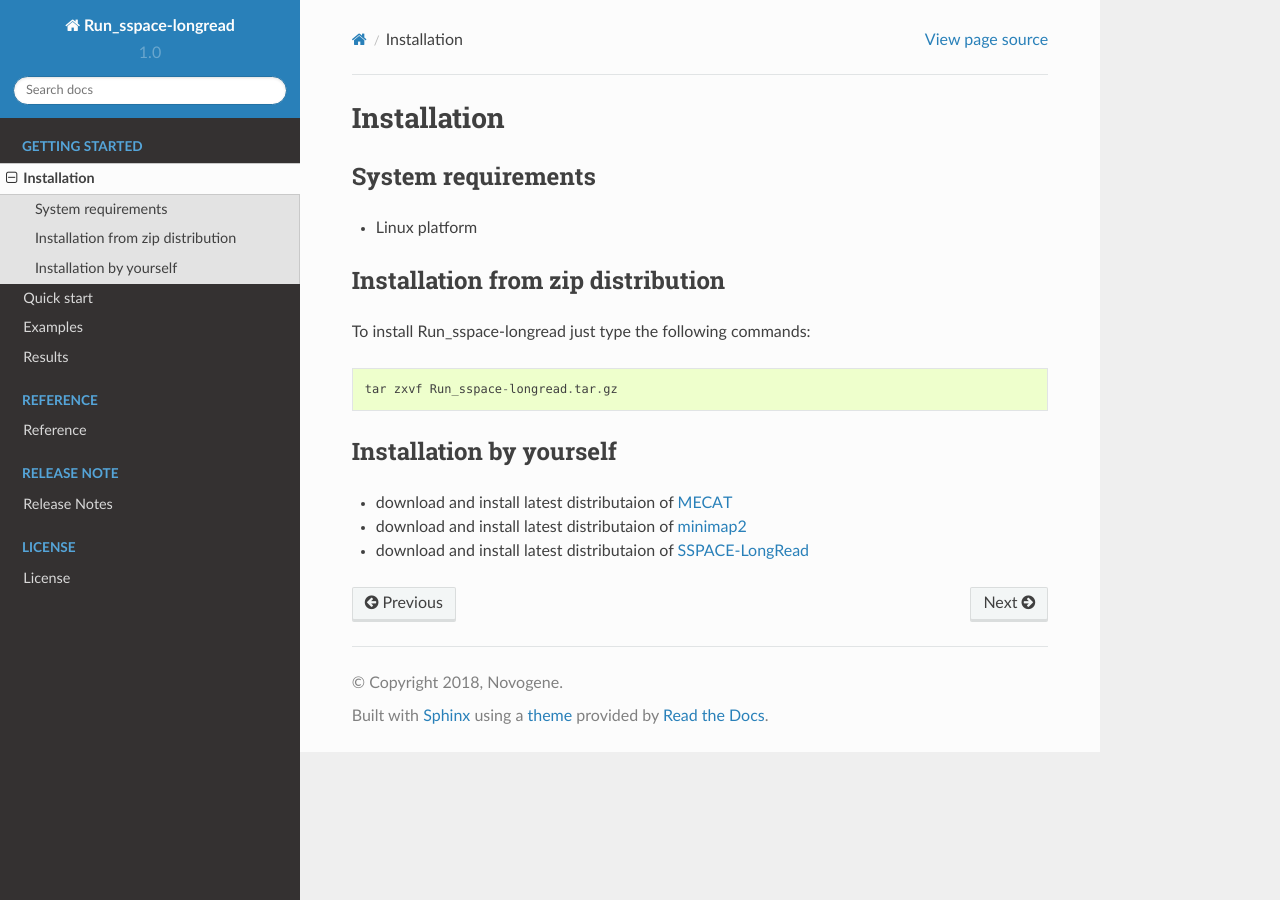
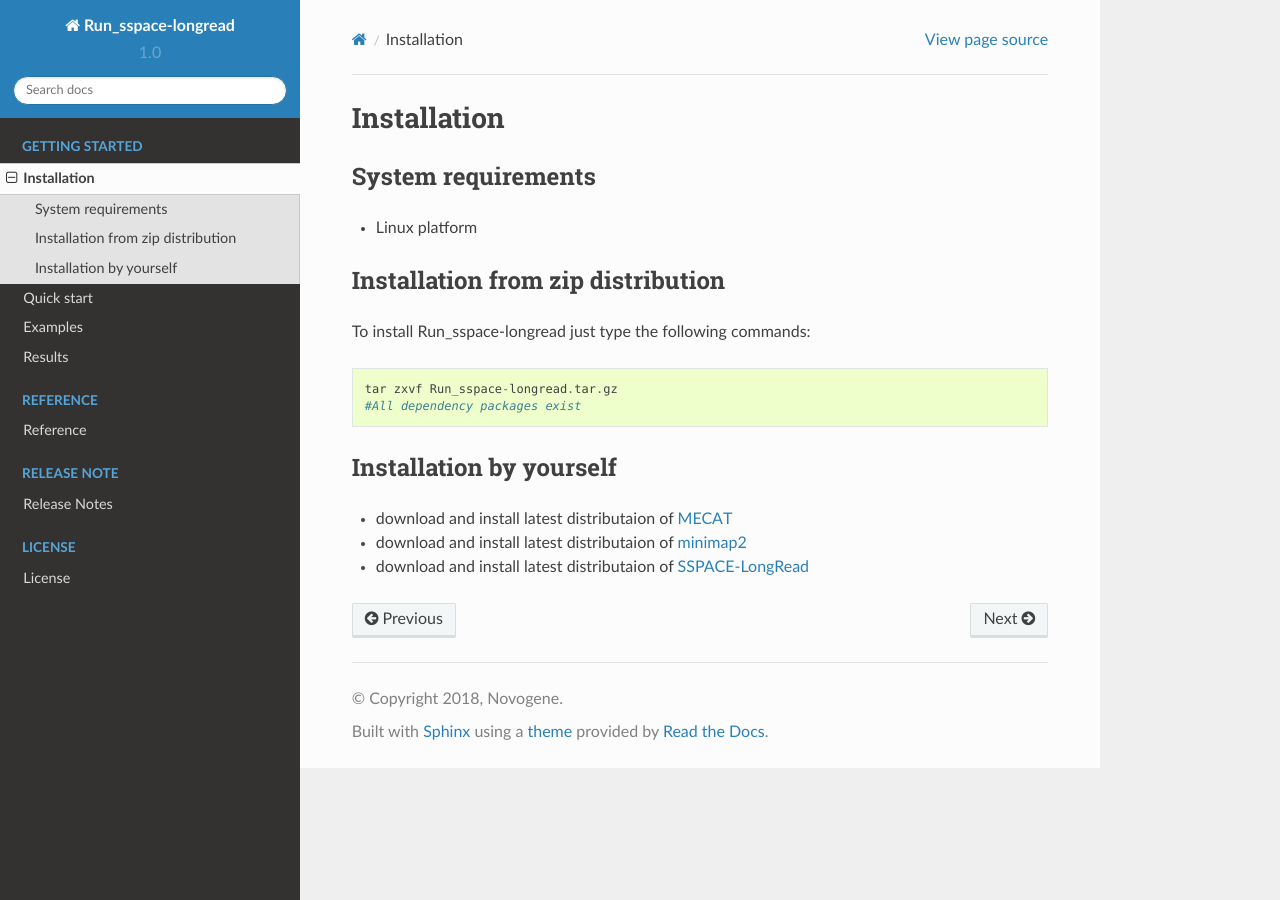
Before and after one commit to xuguoliang1/Run_sspace-longread, a Sphinx documentation site: the page built from source/install.rst, in a window 1280 px wide. Built offline with Sphinx 7.4.7 and the Read the Docs theme 2.0.0, drawn with Linux system fonts in a browser that asks for light colours.

Commit message:
Update install.rst

```diff
--- a/source/install.rst
+++ b/source/install.rst
@@ -14,6 +14,7 @@ To install Run_sspace-longread just type the following commands:
 ::
 
     tar zxvf Run_sspace-longread.tar.gz
+    #All dependency packages exist
 
 Installation by yourself
 ----------------------------------------------------------------
```
